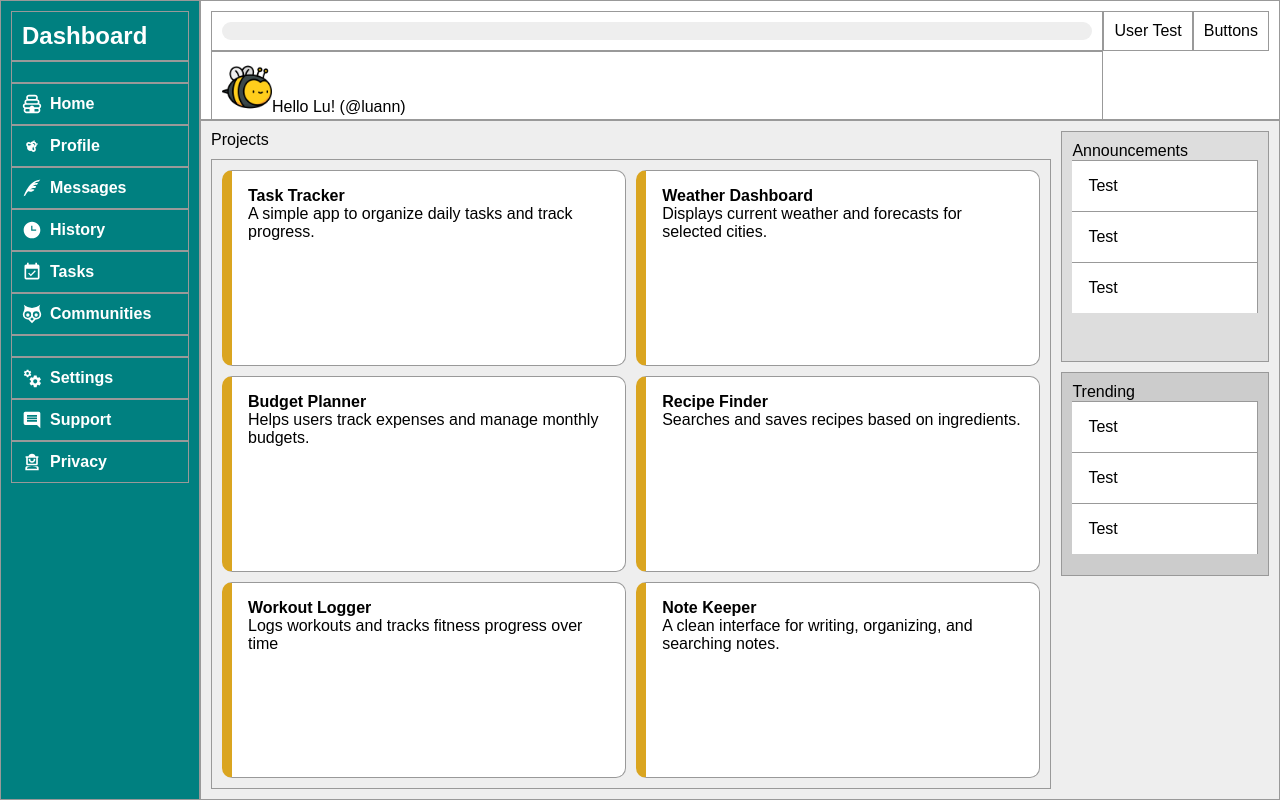
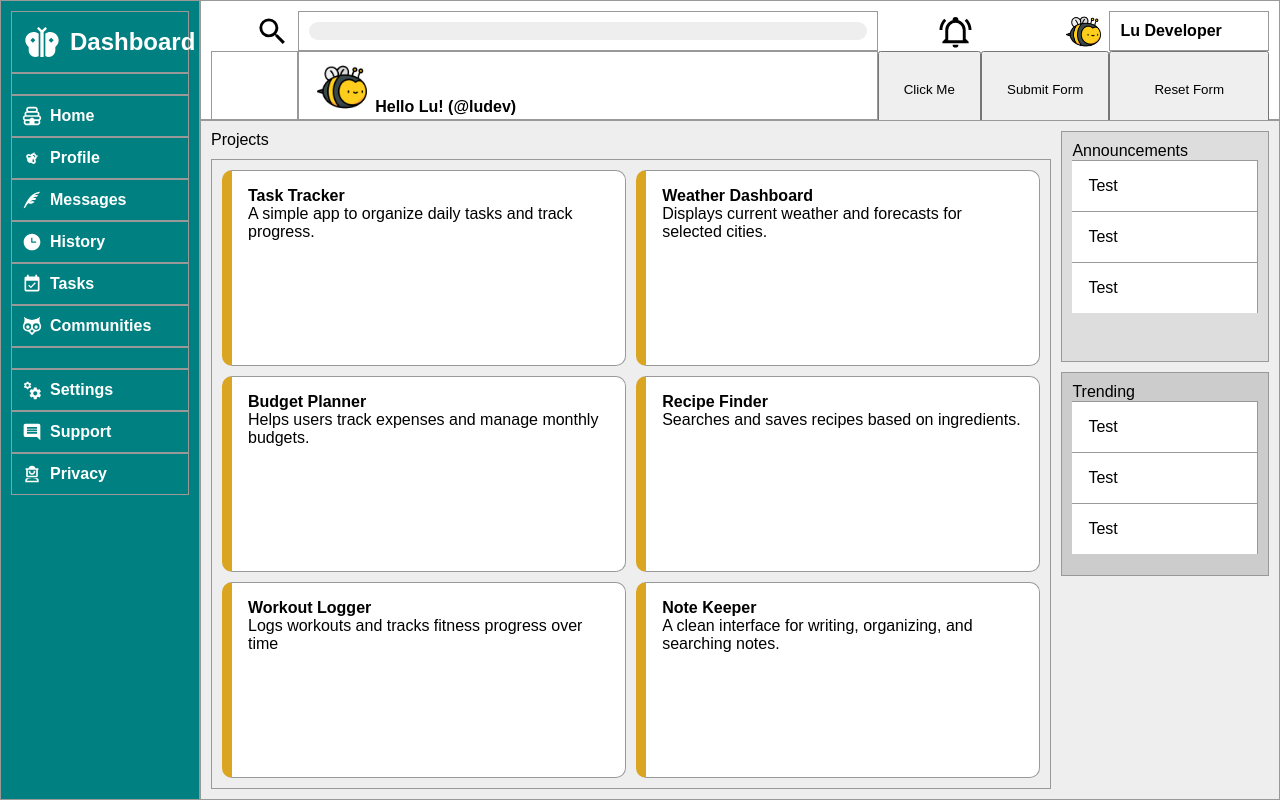
Before and after one commit to luannahrens/admin-dashboard, a plain HTML site: page index.html in a window 1280 px wide. Drawn offline with Linux system fonts and the light colour scheme.

Commit message:
change header to 5 columns,  2 rows, add icons

```diff
--- a/index.html
+++ b/index.html
@@ -9,7 +9,7 @@
 <body>
 
 <div class="sidebar">
-  <div class="branding">Dashboard</div>
+  <div class="branding"><img src="images/butterfly.svg">Dashboard</div>
   <div class="nav"></div>
   <div class="nav"><img src="images/beehive-outline.svg">Home</div>
   <div class="nav"><img src="images/bee.svg"> Profile</div>
@@ -24,10 +24,16 @@
 </div>
 
 <div class="header">
+  <img src="images/magnify.svg">
   <div class="search"><input type="search" class="search-input"></div>
-  <div class="user-info">User Test</div>
-  <div class="buttons">Buttons</div>
-  <div class="user-info"><img src="images/bee.png">Hello Lu! (@luann)</div>
+  <img src="images/bell-ring-outline.svg">
+  <img src="images/bee.png">
+  <div class="user-info">Lu Developer</div>
+  <div></div>
+  <div class="user-info"><img src="images/bee.png">Hello Lu! (@ludev)</div>
+  <button type="button">Click Me</button>
+<button type="submit">Submit Form</button>
+<button type="reset">Reset Form</button>
 </div>
 
 <div class="main-content">Projects
--- a/style.css
+++ b/style.css
@@ -22,7 +22,7 @@ body {
   grid-area: sidebar;
   background-color: teal;
   padding: 10px;
-  grid-template-rows: 80px 1fr;
+  grid-template-rows: 800px 1fr;
 
 }
 
@@ -30,15 +30,27 @@ body {
   grid-area: header;
   padding: 10px;
   display: grid;
-  grid-template-columns: 1fr auto auto;
+  grid-template-columns: auto .8fr auto auto auto;
   grid-template-rows: auto auto;
   min-height: auto; /* or remove fixed height if you set one */
   align-content: start;
+  font-weight: bold;
+}
+
+.header img {
+  width: 35px;
+  height: 35px;
+  padding-left: 8px;
+  padding-right: 8px;
+  justify-self: end;     /* moves image to the right of its grid cell */
+  align-self: center;   /* vertically centers it */
 }
 
 .header .user-info img {
   width: 50px;
   height: 50px;
+  padding-left: 8px;
+  padding-right: 8px;
 }
 
 .projects h2 {
@@ -62,10 +74,19 @@ div {
 }
 
 .branding {
+  font-size: x-large;
+  display: flex;
+  align-items: center;
   color: white;
   font-weight: bold;
-  font-size: x-large;
+  gap: 8px;
 
+}
+
+.branding img {
+  filter: invert(1);
+  width: 40px;
+  height: 40px;
 }
 
 .nav {
```
Also changed, not shown: images/bell-ring-outline.svg (added), images/butterfly.svg (added), images/magnify.svg (added).
